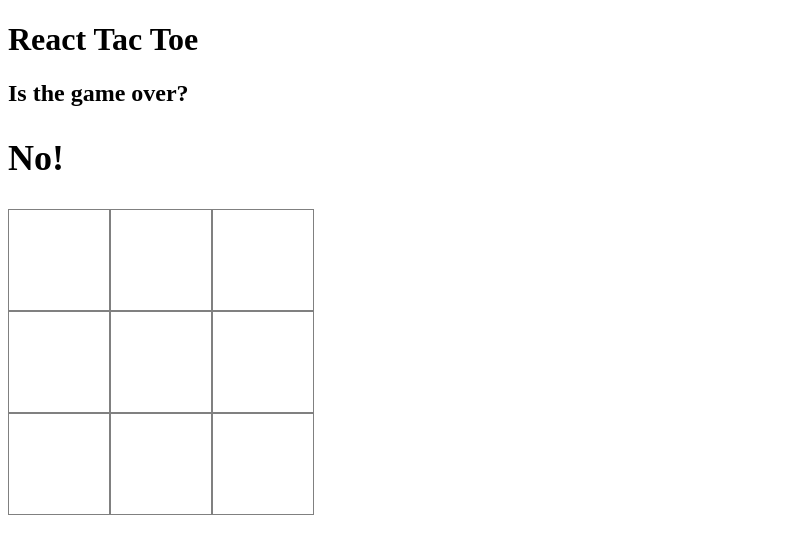
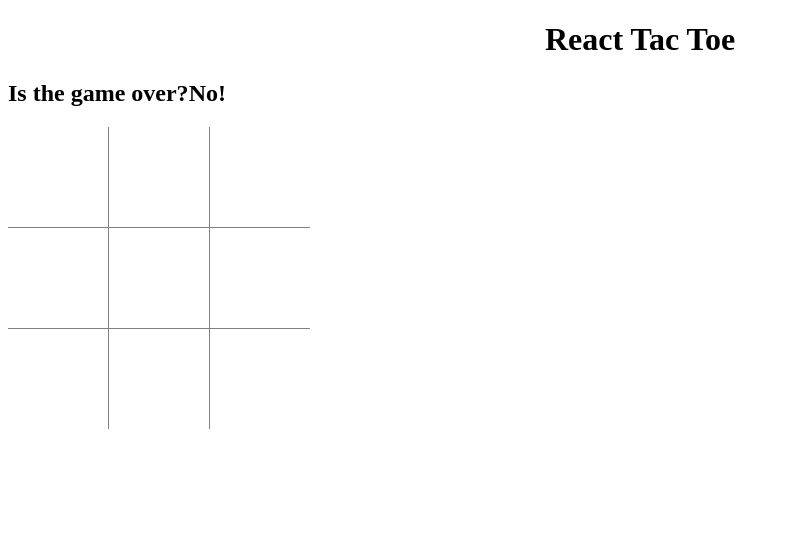
Before and after one commit to jallend1/reactTacToe, a React (Create React App) app: page / in a window 1280 px wide. Shown: the top 554 px of the page, without its empty margins (0-790 px from the left). Built offline with nearby package versions, Linux system fonts and the light colour scheme.

Commit message:
Creates Header component and updates basic CSS styling

```diff
--- a/src/App.js
+++ b/src/App.js
@@ -1,10 +1,11 @@
 import { useState } from 'react';
 
 import './index.css';
-import Board from './Components/Board'
+import Header from './Components/Header';
+import Board from './Components/Board';
 
 const App = () => {
-    const [isGameOver, setIsGameOver] = useState(false);                // Game over?
+    const [isGameOver, setIsGameOver] = useState(false);                            // Game over?
     const checkVictory = (gameStatus) => {                                        //Compares current board to possible victories
         const victories = [
             [0, 1, 2],
@@ -26,9 +27,8 @@ const App = () => {
     }
     return (
         <>
-            <h1>React Tac Toe</h1>
-            <h2>Is the game over? {isGameOver ? <h2>Yes!</h2> : <h2>No!</h2>}</h2>
-            <Board isGameOver={isGameOver} checkVictory={checkVictory}/>
+            <Header isGameOver = { isGameOver } />
+            <Board isGameOver = { isGameOver } checkVictory = { checkVictory }/>
         </>
     )
 }
--- a/src/Components/Board.js
+++ b/src/Components/Board.js
@@ -17,13 +17,13 @@ const Board = ({isGameOver, checkVictory}) => {
     useEffect(() => checkVictory(gameStatus), [gameStatus, checkVictory]);                          // Checks for victory conditions after current board is updated
 
     return (
-    <>
+    <main>
         <div className="row">
             <Square cellLocation={0} val={gameStatus[0]} onClick={handleClick}/>
             <Square cellLocation={1} val={gameStatus[1]} onClick={handleClick}/>
             <Square cellLocation={2} val={gameStatus[2]} onClick={handleClick}/>
         </div>
-        <div className="row">
+        <div className="row middle-row">
             <Square cellLocation={3} val={gameStatus[3]} onClick={handleClick}/>
             <Square cellLocation={4} val={gameStatus[4]} onClick={handleClick}/>
             <Square cellLocation={5} val={gameStatus[5]} onClick={handleClick}/>
@@ -33,7 +33,7 @@ const Board = ({isGameOver, checkVictory}) => {
             <Square cellLocation={7} val={gameStatus[7]} onClick={handleClick}/>
             <Square cellLocation={8} val={gameStatus[8]} onClick={handleClick}/>
         </div>
-    </>)
+    </main>)
 }
 
 export default Board;
--- /dev/null
+++ b/src/Components/Header.js
@@ -0,0 +1,12 @@
+const Header = ({isGameOver}) => {
+    return (
+        <header>
+            <h1>React Tac Toe</h1>
+            <h2>Is the game over?
+                <span>{isGameOver ? 'Yes' : 'No!'}</span>
+            </h2>
+        </header>
+    )
+}
+
+export default Header;
--- a/src/index.css
+++ b/src/index.css
@@ -1,3 +1,21 @@
+html {
+  width: 100%;
+}
+
+h1 {
+  text-align: center;
+}
+
+main {
+  display: flex;
+  flex-direction: column;
+  align-content: center;
+
+  width: 100%;
+  margin: auto;
+  text-align: center;
+}
+
 .row {
   display: flex;
 }
@@ -5,6 +23,15 @@
 .cell {
   width: 100px;
   height: 100px;
-  border: solid 1px gray;
   text-align: center;
 }
+
+main > .row > .cell:nth-child(2) {
+  border-left: solid 1px gray;
+  border-right: solid 1px gray;
+}
+
+main > .row:nth-child(2) > .cell {
+  border-top: solid 1px gray;
+  border-bottom: solid 1px gray;
+}
```
Also changed, not shown: 1 other file (tests, documents, lock files or other folders).
